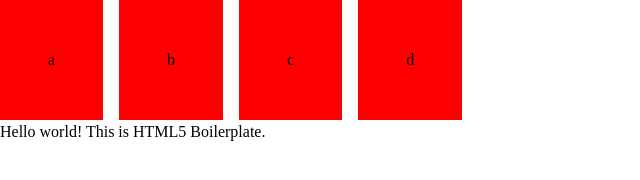
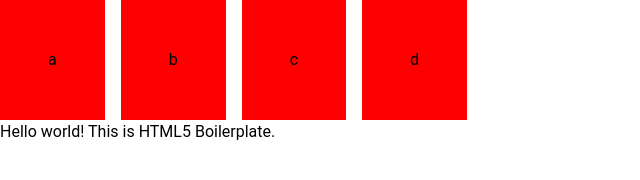
Before and after one commit to randy918/boiler-8-v2, a website built with Parcel: page index.html in a window 1280 px wide. Shown: the whole page, without its empty margins (0-640 px from the left). Built offline with nearby package versions, Linux system fonts and the light colour scheme; files whose address does not match are found by name.

Commit message:
conquered font weight install

```diff
--- a/css/utility.scss
+++ b/css/utility.scss
@@ -1,19 +1,17 @@
 //!  31222.1856         UTILITY CLASSES
 
 //!  31222.1856         1.1   VARIABLE PRESETS
-
 //!  31222.1856         1.2   SASS VARIABLES
-
 //!  31222.1856         1.3   SASS FUNCTIONS
 
 //!  31222.1856         3.1   DISPLAY
-
 //!  31222.1856         3.2   CONTAINER
 
-//!  31222.1856         3.3   TYPE
+//!  31222.1856         5.1   @FONT-FACE
+//!  31222.1856         5.2   TYPE
 
 //!  31222.1856         9.9   END
-//!  31222.1856         9.9   END
+//!  4-19-22.2301  __________________________________________________________
 
 //!  31222.1856         1.1   VARIABLE PRESETS
 
@@ -61,7 +59,46 @@ $colors: (
   padding-inline: 2em;
 }
 
-//!  31222.1856         3.3   TYPE
+//!  31222.1856         5.1   html
+
+html {
+  font-size: 2.5rem;
+  //   font-style: italic;
+  line-height: 1.618;
+  font-family: "Roboto";
+  font-variation-settings: "wdth" 50, "wght" 800;
+}
+
+//!  31222.1856         5.1   @FONT-FACE
+
+@font-face {
+  font-family: "Franklin";
+  src: url("../fonts/LibreFranklin-Romans.woff2");
+  font-style: normal;
+}
+@font-face {
+  font-family: "Franklin";
+  src: url("../fonts/LibreFranklinItalic.woff2");
+  font-style: italic;
+}
+@font-face {
+  font-family: "Gotham";
+  src: url("../fonts/Montserrat-VF.woff2");
+  font-style: normal;
+}
+@font-face {
+  font-family: "Gotham";
+  src: url("../fonts/Montserrat-Italic-VF.woff2");
+  font-style: italic;
+}
+
+@font-face {
+  font-family: "Roboto";
+  src: url("../fonts/RobotoFlex.woff2");
+}
+
+//!  31222.1856         5.2   TYPE
+
 .fs {
   &1 {
     font-size: 1vw;
```
Also changed, not shown: css/utility.css, fonts/Montserrat-Italic-VF.woff2 (added), fonts/Montserrat-VF.woff2 (added), 1 other file.
